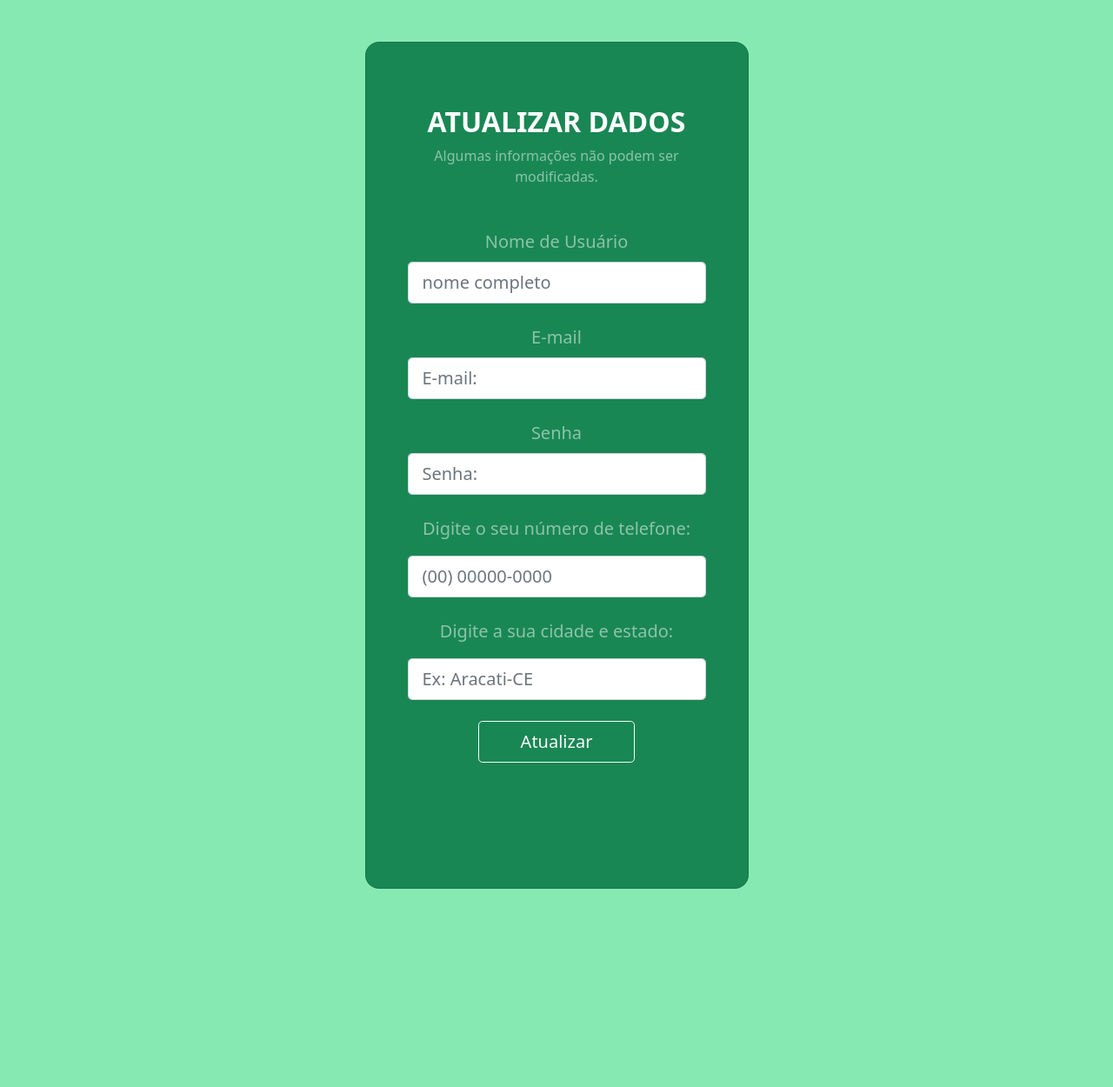
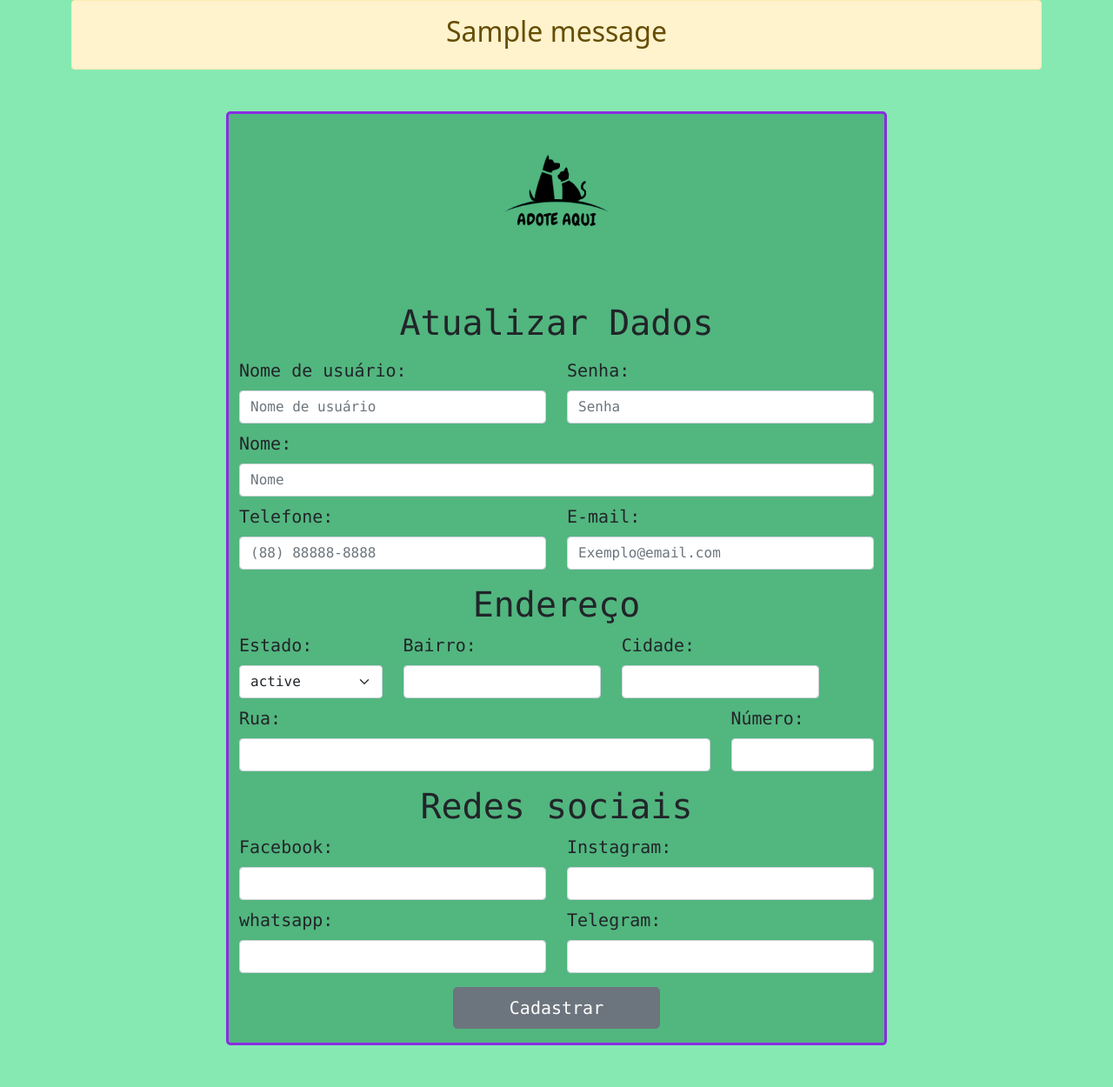
Before and after one commit to eduardooarruda/AdoteAqui2, a Flask app: template adoteaqui/adoteaqui/blueprints/usuario/templates/GerenciamentoUsuario.html in a window 1280 px wide. Shown: the part 142-1392 px from the top of the page at 87% size. Before the commit the page ends 1164 px from the top, so only its background shows below. Run offline with Flask 2, Linux system fonts and the light colour scheme; the template is opened without the code that fills it: most values are stand-ins (such as "Sample title", 1, 10 or a date in 2020); one stand-in notice (Sample message) is shown; parts of the project's set-up code (start-up, migrations or seed data) failed here and were passed over; some libraries are stand-ins or nearby versions.

Commit message:
unificação do design da página

```diff
--- a/adoteaqui/adoteaqui/blueprints/usuario/templates/GerenciamentoUsuario.html
+++ b/adoteaqui/adoteaqui/blueprints/usuario/templates/GerenciamentoUsuario.html
@@ -1,58 +1,128 @@
 {% extends 'base.html' %}
 
-{% block titulo %}Atualizar Perfil{% endblock %}
+{% block titulo %}Atualizar Dados{% endblock %}
 
 {% block conteudo %}
 
-<!--<html>-->
-<!--<head>-->
-<!--  <link rel="stylesheet" href="https://cdn.jsdelivr.net/npm/bootstrap@5.1.2/dist/css/bootstrap.min.css" integrity="sha384-uWxY/CJNBR+1zjPWmfnSnVxwRheevXITnMqoEIeG1LJrdI0GlVs/9cVSyPYXdcSF" crossorigin="anonymous">-->
-<!--</head>-->
-<!--  <body>-->
-    <form>
-      <div class="container py-5 h-100">
-        <div class="row d-flex justify-content-center align-items-center h-100">
-          <div class="col-12 col-md-8 col-lg-6 col-xl-5">
-            <div class="card bg-success text-white text-center" style="border-radius: 1rem;">
-              <div class="card-body p-5">
+{% with mensagens = get_flashed_messages() %}
+{% if mensagens %}
+<div class="alert alert-warning text-center" role="alert">
+  {% for mensagem in mensagens %}
+  <h2>{{mensagem}}</h2>
+  {% endfor %}
+</div>
+{% endif %}
+{% endwith %}
 
-              <div class="mb-md-5 mt-md-4 pb-5">
-                <h2 class="fw-bold mb-2 text-uppercase text-center">Atualizar Dados</h2>
-                <p class="text-white-50 mb-5 text-center">Algumas informações não podem ser modificadas.</p>
-                <div class="form-outline form-white mb-4">
-                  <label for="username" class="form-label text-white-50">Nome de Usuário</label>
-                  <input type="text" class="form-control form-control-lg" id="username" placeholder="nome completo" name="username" required>
+<div class="row justify-content-center font-monospace my-5">
+  <div class="col-sm-12 col-md-10 col-lg-8 formulario ">
 
-                </div>
-                <div class="form-outline form-white mb-4">
-                <label for="email" class="form-label text-white-50">E-mail</label>
-                <input type="text" class="form-control form-control-lg" id="email" placeholder="E-mail: " name="email" required>
-              </div>
-                <div class="form-outline form-white mb-4">
-                <label for="senha" class="form-label text-white-50">Senha</label>
-                <input type="password" class="form-control form-control-lg" id="senha" placeholder="Senha:" name="senha" required>
-              </div>
+    <img src="../../../static/img/logo.png" class="rounded mx-auto d-block" alt="..." height="200">
 
-              <div class="form-outline form-white mb-4">
-                <label for="telefone" class="form-label text-white-50 mb-3">Digite o seu número de telefone:</label>
-                <input type="text" class="form-control form-control-lg" id="telefone" placeholder="(00) 00000-0000" name="tel" required>
-              </div>
+    <form action="{{url_for('autenticacao.cadastrarUsuario')}}" method="POST">
 
-              <div class="form-outline form-white mb-4">
-                <label for="endereco" class="form-label text-white-50 mb-3">Digite a sua cidade e estado:</label>
-                <input type="text" class="form-control form-control-lg" id="endereco" placeholder="Ex: Aracati-CE" name="ende" required>
-              </div>
+      <div class="form-row row">
 
-              <button class="btn btn-outline-light btn-lg px-5" type="submit">Atualizar</button>
-              </div>
-            </div>
-          </div>
+        <h3 class="text-center fs-1 my-3">Atualizar Dados</h3>
+
+        <div class="form-group col-sm-6">
+          <label for="inputUsername" class="form-label">Nome de usuário:</label>
+          <input type="text" class="form-control" id="inputUsername" placeholder="Nome de usuário" name="username" required>
         </div>
+
+        <div class="form-group col-sm-6">
+          <label for="inputSenha" class="form-label">Senha:</label>
+          <input type="password" class="form-control" id="inputSenha" placeholder="Senha" name="senha" required>
+        </div>
+
+        <div class="form-group col-sm-12">
+          <label for="inputNome" class="form-label mt-2">Nome:</label>
+          <input type="text" class="form-control" id="inputNome" placeholder="Nome" name="nome" required>
+        </div>
+
+        <div class="form-group col-sm-6">
+          <label for="inputTelefone" class="form-label mt-2">Telefone:</label>
+          <input type="text" class="form-control" id="inputTelefone" placeholder="(88) 88888-8888" name="telefone" required>
+        </div>
+
+        <div class="form-group col-sm-6">
+          <label for="inputEmail" class="form-label mt-2">E-mail:</label>
+          <input type="email" class="form-control" id="inputEmail" placeholder="Exemplo@email.com" name="email" required>
+        </div>
+
+        <!--<div class="form-group col-sm-12">-->
+        <!--  <label for="inputTipo" class="form-label mt-2">O que você deseja?</label>-->
+        <!--  <select class="form-select" aria-label="Default select example" id="inputTipo">-->
+        <!--    <option value="1" selected>Cadastrar meus animais para adoção.</option>-->
+        <!--    <option value="2">Quero adotar um pet.</option>-->
+        <!--    <option value="3">Quero cadastrar uma ONG de animais.</option>-->
+        <!--    <option value="4">Quero cadastrar animais de rua.</option>-->
+        <!--  </select>-->
+        <!--</div>-->
+
+        <h3 class="text-center fs-1 mt-3">Endereço</h3>
+
+        <div class="form-group col-sm-3">
+          <label for="inputEstado" class="form-label">Estado:</label>
+          <select class="form-select" aria-label="Default select example" id="inputEstado" name="estado">
+            {% for estado in Estados %}
+                <option value="{{estado}}">{{Estados[estado]}}</option>
+            {% endfor %}
+          </select>
+        </div>
+
+        <div class="form-group col-sm-4">
+          <label for="inputBairro" class="form-label">Bairro:</label>
+          <input type="text" class="form-control" id="inputBairro" placeholder="" name="bairro" required>
+        </div>
+
+        <div class="form-group col-sm-4">
+          <label for="inputCidade" class="form-label">Cidade:</label>
+          <input type="text" class="form-control" id="inputCidade" placeholder="" name="cidade" required>
+        </div>
+
+        <div class="form-group col-sm-9">
+          <label for="inputRua" class="form-label mt-2">Rua:</label>
+          <input type="text" class="form-control" id="inputRua" placeholder="" name="rua" required>
+        </div>
+
+        <div class="form-group col-sm-3">
+          <label for="inputNumero" class="form-label mt-2">Número:</label>
+          <input type="number" class="form-control" id="inputNumero" placeholder="" name="numero" required>
+        </div>
+
+        <h3 class="text-center fs-1 mt-3">Redes sociais</h3>
+        <div class="form-group col-sm-6">
+          <label for="inputFacebook" class="form-label">Facebook:</label>
+          <input type="text" class="form-control" id="inputFacebook" placeholder="" name="facebook">
+        </div>
+
+        <div class="form-group col-sm-6">
+          <label for="inputInstragram" class="form-label">Instagram:</label>
+          <input type="text" class="form-control" id="inputInstragram" placeholder="" name="instagram">
+        </div>
+
+        <div class="form-group col-sm-6">
+          <label for="inputWhatzapp" class="form-label mt-2">whatsapp:</label>
+          <input type="text" class="form-control" id="inputWhatzapp" placeholder="" name="whatsapp">
+        </div>
+
+        <div class="form-group col-sm-6">
+          <label for="inputTelegram" class="form-label mt-2">Telegram:</label>
+          <input type="text" class="form-control" id="inputTelegram" placeholder="" name="telegram">
+        </div>
+
+
+        <div class="form-group col-12 text-center">
+          <button type="submit" class="btn my-3  btn-lg btn-secondary"><span class="mx-5">Cadastrar</span></button>
+        </div>
+
       </div>
+
     </form>
 
-<!--      <script src="https://cdn.jsdelivr.net/npm/bootstrap@5.1.2/dist/js/bootstrap.min.js" integrity="sha384-PsUw7Xwds7x08Ew3exXhqzbhuEYmA2xnwc8BuD6SEr+UmEHlX8/MCltYEodzWA4u" crossorigin="anonymous"></script>-->
-<!--  </body>-->
-<!--</html>-->
+  </div>
+
+</div>
 
 {% endblock conteudo %}
```
